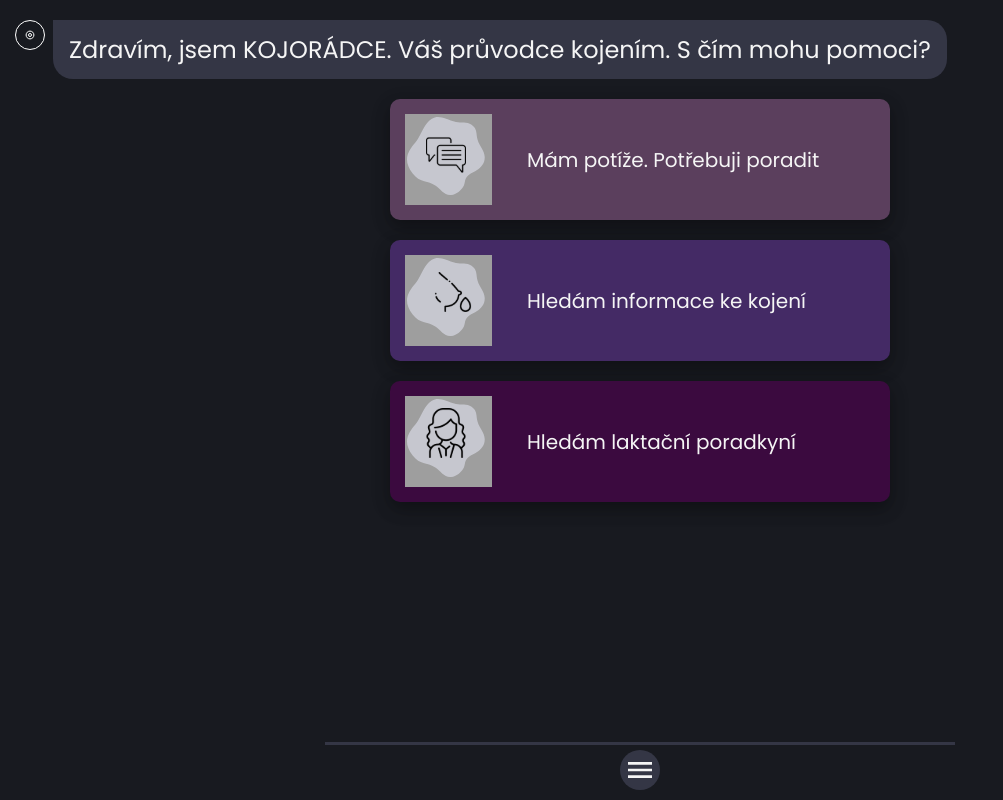
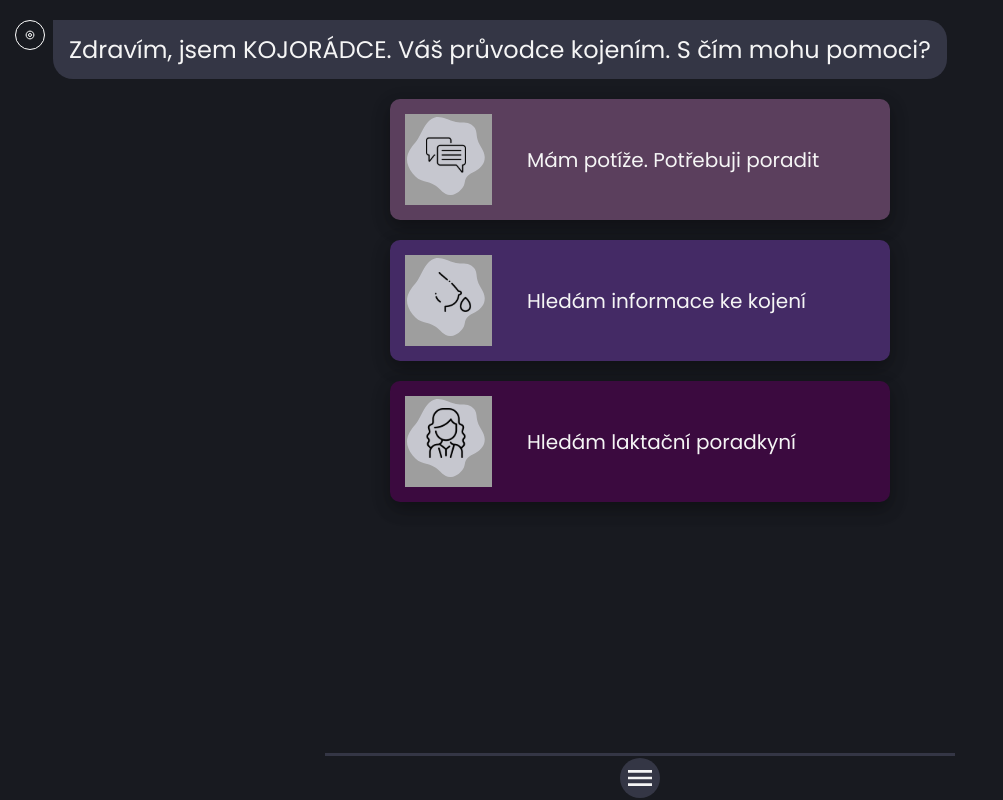
Before and after one commit to badela007/Kojoradce_projekt, a React (Vite) app: page / in a window 1280 px wide. Shown: the whole page, without its empty margins (0-1003 px from the left). Built offline with nearby package versions, Linux system fonts and the light colour scheme; grey boxes are pictures that could not be loaded.

Commit message:
BottomMenu CSS

```diff
--- a/src/components/BottomMenu/style.css
+++ b/src/components/BottomMenu/style.css
@@ -1,18 +1,20 @@
 .spacer {
-  height: 60px;
+  height: 50px;
 }
-
 
 .menu_bottom {
   position: fixed;
   bottom: 0;
   right: 0;
   width: 100vw;
+  height: 50px;
   display: flex;
   justify-content: space-around;
   align-items: center;
   font-size: 20px;
   padding: 10px;
+  background-color: var(--main-bg-color);
+  z-index: 1000;
 }
 
 .back,
@@ -23,7 +25,7 @@
   justify-content: center;
   align-items: center;
   border-top: var(--btn-nav-bg-color) solid 3px;
-  padding-top: 5px;
+  padding-top: 2px;
   cursor: pointer;
   background-color: var(--main-bg-color);
 }
```
